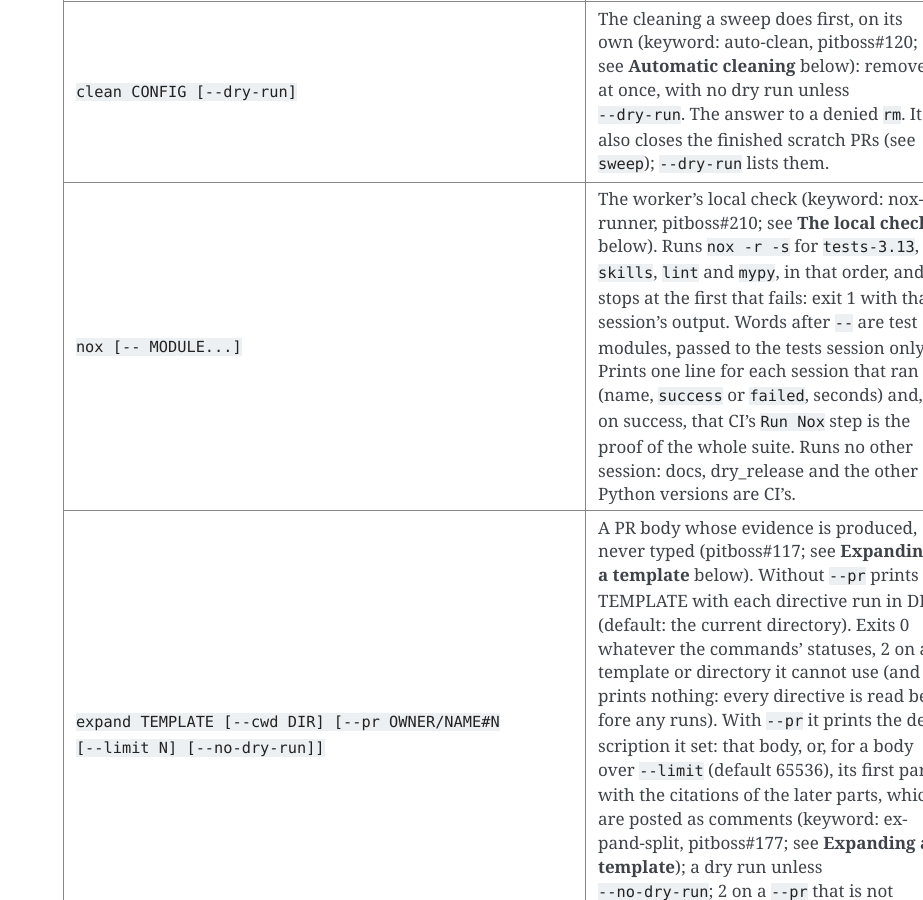
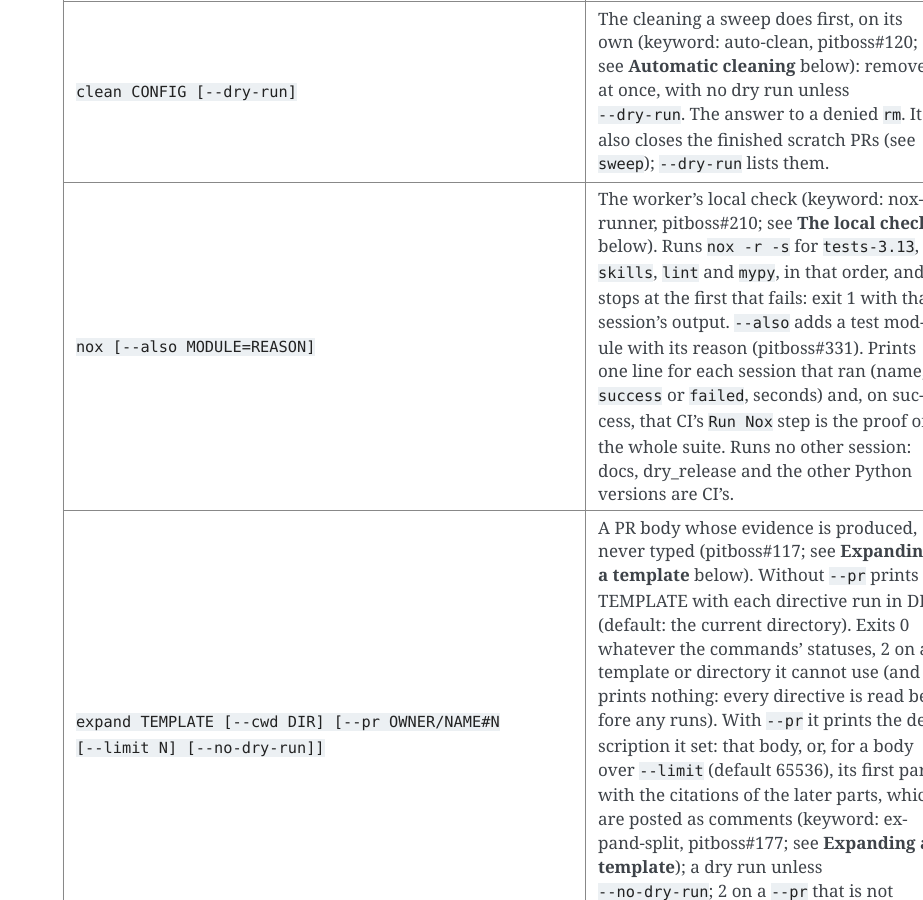
Before and after one commit to dev-skill-up/pitboss, a Sphinx documentation site: the page built from doc/design.rst, in a window 1280 px wide and 900 px high, scrolled down 10992 px. Shown: the whole window, without its empty margins (357-1280 px from the left). Built offline with Sphinx 7.4.7, drawn with Linux system fonts in a browser that asks for light colours.

Commit message:
Reword the nox rows that named the positional test modules
Co-Authored-By: Claude Sonnet 5.5 <noreply@anthropic.com>
Claude-Session: https://claude.ai/code/session_01HwLsLtFgHv4ix6TZzPYRcT

```diff
--- a/doc/design.rst
+++ b/doc/design.rst
@@ -349,12 +349,12 @@ Commands
        pitboss#120; see **Automatic cleaning** below): removes at once, with no
        dry run unless ``--dry-run``. The answer to a denied ``rm``. It also
        closes the finished scratch PRs (see ``sweep``); ``--dry-run`` lists them.
-   * - ``nox [-- MODULE...]``
+   * - ``nox [--also MODULE=REASON]``
      - The worker's local check (keyword: nox-runner, pitboss#210; see
        **The local check** below). Runs ``nox -r -s`` for ``tests-3.13``,
        ``skills``, ``lint`` and ``mypy``, in that order, and stops at the
-       first that fails: exit 1 with that session's output. Words after ``--``
-       are test modules, passed to the tests session only. Prints one line for
+       first that fails: exit 1 with that session's output. ``--also`` adds a
+       test module with its reason (pitboss#331). Prints one line for
        each session that ran (name, ``success`` or ``failed``, seconds) and, on
        success, that CI's ``Run Nox`` step is the proof of the whole suite.
        Runs no other session: docs, dry_release and the other Python versions
--- a/noxfile.py
+++ b/noxfile.py
@@ -79,9 +79,8 @@ def tests(session):
         env=dict(COVERAGE_FILE=os.path.join(tmpdir, "coverage"), TMPDIR=tmpdir),
     )
     # A run of some modules covers only part of the package, so the 100% report
-    # belongs to the whole run (CI's), and `pitboss nox -- MODULES` (pitboss#210,
-    # and the modules it selects from the diff, pitboss#331) passes when the named
-    # tests pass.
+    # belongs to the whole run (CI's), and `pitboss nox` (pitboss#210), which selects
+    # the tests from the diff (pitboss#331), passes when the named tests pass.
     if modules:
         return
     fail_under = "--fail-under=100"
```
Also changed, not shown: plugins/pitboss/skills/sweep/SKILL.md (+1 -1 lines), 1 other file.
